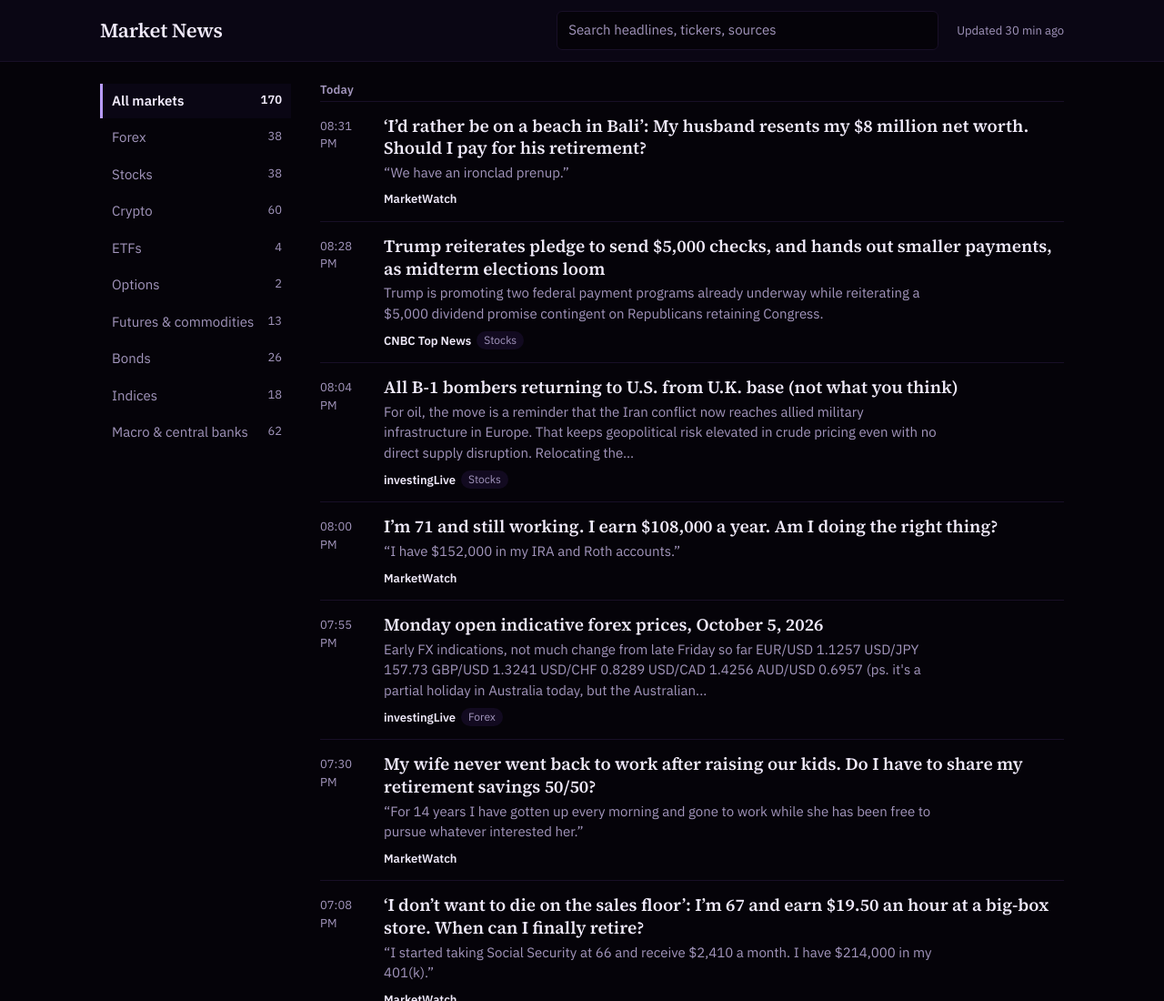
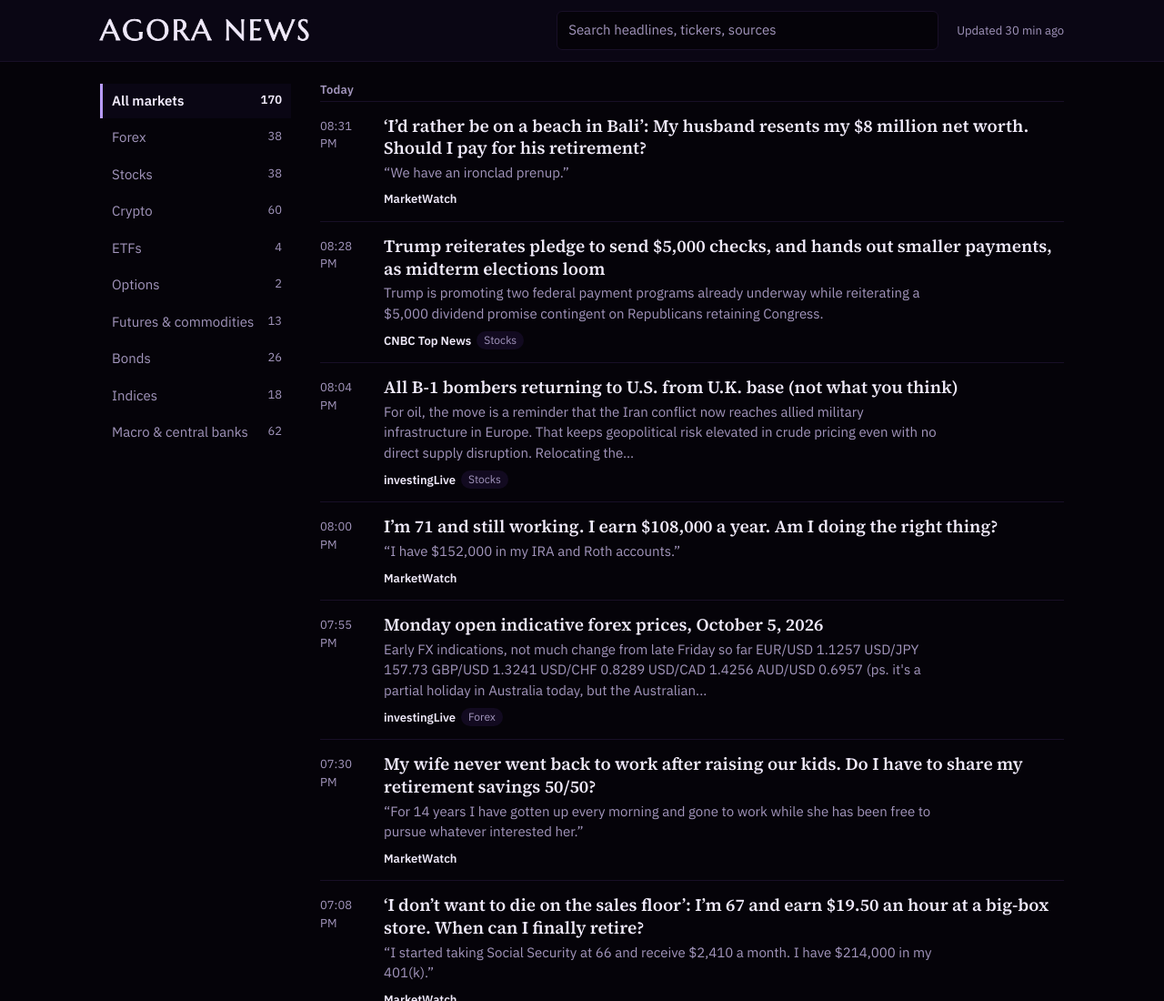
Before and after one commit to paschalisbala23-crypto/market-news, a plain HTML site: page index.html in a window 1280 px wide. Shown: the top 1100 px of the page at 91% size. Drawn offline with Linux system fonts and the light colour scheme.

Commit message:
Update index.html

```diff
--- a/index.html
+++ b/index.html
@@ -3,10 +3,10 @@
 <head>
 <meta charset="utf-8">
 <meta name="viewport" content="width=device-width, initial-scale=1">
-<title>Market News</title>
+<title>AGORA NEWS - Global markets</title>
 <link rel="preconnect" href="https://fonts.googleapis.com">
 <link rel="preconnect" href="https://fonts.gstatic.com" crossorigin>
-<link href="https://fonts.googleapis.com/css2?family=IBM+Plex+Sans:wght@400;500;600&family=Source+Serif+4:opsz,wght@8..60,500;8..60,600&display=swap" rel="stylesheet">
+<link href="https://fonts.googleapis.com/css2?family=IBM+Plex+Sans:wght@400;500;600&family=Source+Serif+4:opsz,wght@8..60,500;8..60,600&family=Marcellus&display=swap" rel="stylesheet">
 <style>
 :root{
   --bg:#050309; --panel:#0a0614; --ink:#f0eafa; --muted:#a396bd; --line:#180f27; --accent:#b99cff; --tag:#120a20;
@@ -23,7 +23,7 @@ a{color:inherit}
 header{position:sticky;top:0;z-index:5;background:var(--panel);border-bottom:1px solid var(--line)}
 header .search input::placeholder{color:var(--muted)}
 .bar{max-width:1100px;margin:0 auto;padding:12px 20px;display:flex;align-items:center;gap:20px}
-.brand{font:600 22px/1 var(--serif);letter-spacing:-.01em;white-space:nowrap}
+.brand{font:400 32px/1 "Marcellus",Georgia,"Times New Roman",serif;letter-spacing:.08em;white-space:nowrap;-webkit-text-stroke:.8px currentColor}
 .search{flex:1;max-width:420px;margin-left:auto}
 .search input{width:100%;padding:9px 12px;border:1px solid var(--line);border-radius:6px;background:var(--bg);color:var(--ink);font:inherit}
 .stamp{font-size:13px;color:var(--muted);white-space:nowrap}
@@ -51,6 +51,7 @@ h2.day:first-child{margin-top:0}
 
 @media (max-width:760px){
   .bar{flex-wrap:wrap;gap:10px}
+  .brand{font-size:24px}
   .search{order:3;max-width:none;flex-basis:100%;margin:0}
   .stamp{margin-left:auto}
   .wrap{grid-template-columns:1fr;gap:16px;padding-top:16px}
@@ -65,7 +66,7 @@ h2.day:first-child{margin-top:0}
 <body>
 <header>
   <div class="bar">
-    <div class="brand">Market News</div>
+    <div class="brand">AGORA NEWS</div>
     <div class="search"><input id="q" type="search" placeholder="Search headlines, tickers, sources" aria-label="Search news"></div>
     <div class="stamp" id="stamp"></div>
   </div>
```
